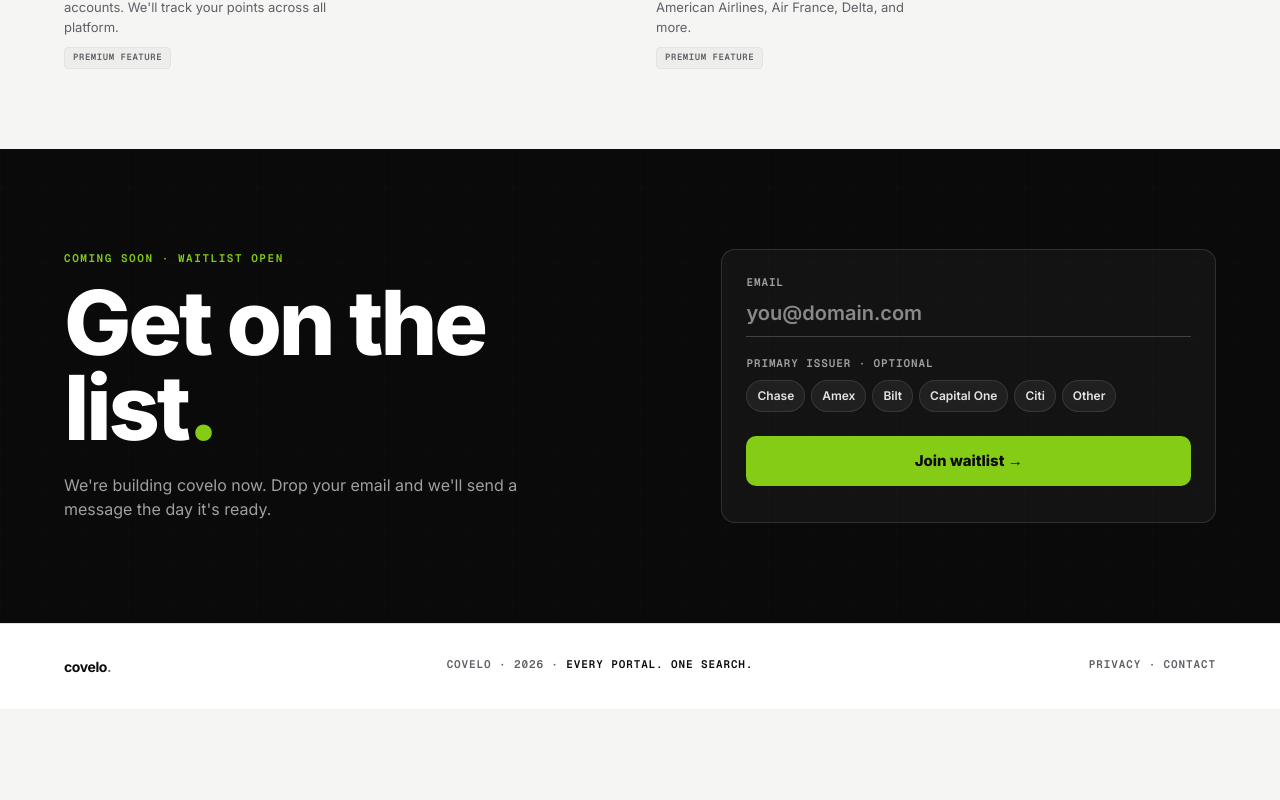
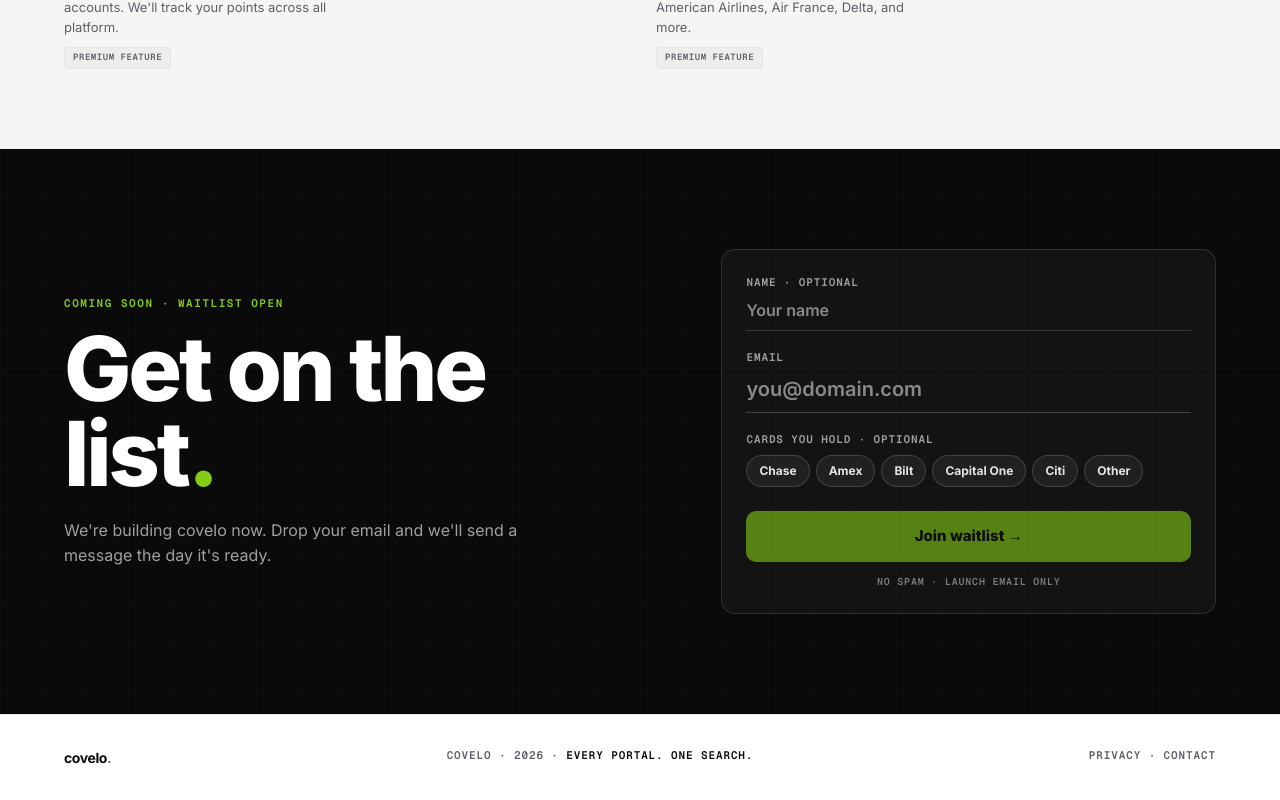
Before and after one commit to snroeung/covelo-nextjs-app, a Next.js app: page / in a window 1280 px wide. Shown: the part 2852-3652 px from the top of the page. Before the commit the page ends 3561 px from the top, so only its background shows below. Built offline with nearby package versions, Linux system fonts and the light colour scheme.

Commit message:
add waitlist capability

```diff
--- /dev/null
+++ b/app/api/waitlist/route.ts
@@ -0,0 +1,114 @@
+import { createClient } from '@supabase/supabase-js'
+import { Ratelimit } from '@upstash/ratelimit'
+import { Redis } from '@upstash/redis'
+import { NextRequest, NextResponse } from 'next/server'
+
+const supabaseAdmin = createClient(
+  process.env.SUPABASE_URL!,
+  process.env.SUPABASE_SECRET_KEY!
+)
+
+const ratelimit = new Ratelimit({
+  redis: Redis.fromEnv(),
+  limiter: Ratelimit.slidingWindow(3, '1 h'),
+  prefix: 'waitlist',
+})
+
+export async function POST(req: NextRequest) {
+  // Rate limit by IP
+  const ip = req.headers.get('x-forwarded-for')?.split(',')[0].trim() ?? '127.0.0.1'
+  const { success: allowed, limit, remaining, reset } = await ratelimit.limit(ip)
+
+  if (!allowed) {
+    return NextResponse.json(
+      { error: 'Too many requests. Try again later.' },
+      {
+        status: 429,
+        headers: {
+          'X-RateLimit-Limit':     String(limit),
+          'X-RateLimit-Remaining': String(remaining),
+          'X-RateLimit-Reset':     String(reset),
+        },
+      }
+    )
+  }
+
+  try {
+    const { email, name, cards_held, website } = await req.json()
+
+    // Honeypot — bots fill hidden fields, humans don't; silently succeed so bots think it worked
+    if (website) {
+      return NextResponse.json({ success: true })
+    }
+
+    if (!email || !/^[^\s@]+@[^\s@]+\.[^\s@]+$/.test(email)) {
+      return NextResponse.json({ error: 'Valid email required' }, { status: 400 })
+    }
+
+    // Save to Supabase
+    const { error: dbError } = await supabaseAdmin
+      .from('waitlist')
+      .insert({
+        email: email.toLowerCase().trim(),
+        name: name?.trim() || null,
+        cards_held: cards_held?.length ? cards_held : null,
+      })
+
+    if (dbError) {
+      if (dbError.code === '23505') {
+        // Duplicate — treat as success, don't expose
+        return NextResponse.json({ success: true })
+      }
+      throw dbError
+    }
+
+    // Add contact to Loops
+    if (process.env.LOOPS_API_KEY) {
+      const body: Record<string, unknown> = {
+        email: email.toLowerCase().trim(),
+        firstName: name?.trim() || null,
+        cards_held: cards_held?.join(', ') || null,
+      }
+      if (process.env.LOOPS_MAILING_LIST_ID) {
+        body.mailingLists = { [process.env.LOOPS_MAILING_LIST_ID]: true }
+      }
+
+      const contactRes = await fetch('https://app.loops.so/api/v1/contacts/create', {
+        method: 'POST',
+        headers: {
+          'Content-Type': 'application/json',
+          Authorization: `Bearer ${process.env.LOOPS_API_KEY}`,
+        },
+        body: JSON.stringify(body),
+      })
+
+      if (!contactRes.ok) {
+        console.error('Loops create contact error:', await contactRes.text())
+      }
+
+      // Trigger confirmation email
+      if (process.env.LOOPS_TRANSACTIONAL_ID) {
+        const txRes = await fetch('https://app.loops.so/api/v1/transactional', {
+          method: 'POST',
+          headers: {
+            'Content-Type': 'application/json',
+            Authorization: `Bearer ${process.env.LOOPS_API_KEY}`,
+          },
+          body: JSON.stringify({
+            transactionalId: process.env.LOOPS_TRANSACTIONAL_ID,
+            email: email.toLowerCase().trim(),
+          }),
+        })
+
+        if (!txRes.ok) {
+          console.error('Loops transactional error:', await txRes.text())
+        }
+      }
+    }
+
+    return NextResponse.json({ success: true })
+  } catch (err) {
+    console.error('Waitlist error:', err)
+    return NextResponse.json({ error: 'Something went wrong' }, { status: 500 })
+  }
+}
--- a/app/page.tsx
+++ b/app/page.tsx
@@ -1056,7 +1056,40 @@ function LittleThings({ t }: { t: Tokens }) {
 // ── Final CTA ────────────────────────────────────────────────────────────────
 
 function FinalCTA({ t }: { t: Tokens }) {
-  const issuers = ["Chase", "Amex", "Bilt", "Capital One", "Citi", "Other"];
+  const cards = ["Chase", "Amex", "Bilt", "Capital One", "Citi", "Other"];
+  const [email, setEmail]             = useState("");
+  const [name, setName]               = useState("");
+  const [honeypot, setHoneypot]       = useState("");
+  const [selected, setSelected]       = useState<string[]>([]);
+  const [status, setStatus]           = useState<"idle" | "loading" | "success" | "error">("idle");
+  const [errorMsg, setErrorMsg]       = useState("");
+
+  const toggleCard = (c: string) =>
+    setSelected((prev) => prev.includes(c) ? prev.filter((x) => x !== c) : [...prev, c]);
+
+  const submit = async () => {
+    if (!email.trim()) return;
+    setStatus("loading");
+    setErrorMsg("");
+    try {
+      const res = await fetch("/api/waitlist", {
+        method: "POST",
+        headers: { "Content-Type": "application/json" },
+        body: JSON.stringify({ email, name: name || undefined, cards_held: selected.length ? selected : undefined, website: honeypot }),
+      });
+      const data = await res.json();
+      if (data.success) {
+        setStatus("success");
+      } else {
+        setErrorMsg(data.error || "Something went wrong.");
+        setStatus("error");
+      }
+    } catch {
+      setErrorMsg("Something went wrong.");
+      setStatus("error");
+    }
+  };
+
   return (
     <div id="waitlist" className="lp-cta" style={{ padding: "100px 64px", background: t.navy, color: "#f3f3f1",
       position: "relative", overflow: "hidden" }}>
@@ -1083,31 +1116,97 @@ function FinalCTA({ t }: { t: Tokens }) {
             the day it&apos;s ready.
           </div>
         </div>
+
+        {status === "success" ? (
+          <div style={{ background: "rgba(255,255,255,0.04)", border: "1px solid rgba(255,255,255,0.12)",
+            borderRadius: 14, padding: 32, display: "flex", flexDirection: "column",
+            alignItems: "center", justifyContent: "center", gap: 16, minHeight: 280, textAlign: "center" }}>
+            <div style={{ width: 48, height: 48, borderRadius: 999, background: t.sky,
+              display: "flex", alignItems: "center", justifyContent: "center" }}>
+              <Icon name="check" size={22} color="#000"/>
+            </div>
+            <div style={{ fontSize: 22, fontWeight: 800, color: "#fff", letterSpacing: "-0.02em" }}>
+              You&apos;re on the list.
+            </div>
+            <div style={{ fontSize: 14, color: "#a0a0a0", maxWidth: 280, lineHeight: 1.5 }}>
+              We&apos;ll email you the day covelo launches.
+            </div>
+          </div>
+        ) : (
           <div style={{ background: "rgba(255,255,255,0.04)", border: "1px solid rgba(255,255,255,0.12)",
             borderRadius: 14, padding: 24 }}>
+            {/* Honeypot — hidden from humans, bots fill it */}
+            <input
+              type="text"
+              value={honeypot}
+              onChange={(e) => setHoneypot(e.target.value)}
+              tabIndex={-1}
+              autoComplete="off"
+              aria-hidden="true"
+              style={{ position: "absolute", left: "-9999px", width: 1, height: 1, opacity: 0, pointerEvents: "none" }}/>
+            {/* Name */}
             <div style={{ fontSize: 11, fontFamily: t.mono, color: "#a0a0a0",
-            letterSpacing: "0.08em", fontWeight: 700 }}>EMAIL</div>
-          <input placeholder="you@domain.com" style={{ width: "100%", background: "transparent",
-            border: "none", outline: "none", fontSize: 20, color: "#fff", fontWeight: 600,
-            padding: "8px 0", borderBottom: "1px solid rgba(255,255,255,0.2)", fontFamily: t.sans }}/>
+              letterSpacing: "0.08em", fontWeight: 700 }}>NAME · OPTIONAL</div>
+            <input
+              value={name}
+              onChange={(e) => setName(e.target.value)}
+              placeholder="Your name"
+              style={{ width: "100%", background: "transparent", border: "none", outline: "none",
+                fontSize: 16, color: "#fff", fontWeight: 600, padding: "8px 0",
+                borderBottom: "1px solid rgba(255,255,255,0.15)", fontFamily: t.sans, boxSizing: "border-box" }}/>
+            {/* Email */}
             <div style={{ fontSize: 11, fontFamily: t.mono, color: "#a0a0a0",
-            letterSpacing: "0.08em", fontWeight: 700, marginTop: 18 }}>PRIMARY ISSUER · OPTIONAL</div>
+              letterSpacing: "0.08em", fontWeight: 700, marginTop: 18 }}>EMAIL</div>
+            <input
+              type="email"
+              value={email}
+              onChange={(e) => setEmail(e.target.value)}
+              onKeyDown={(e) => e.key === "Enter" && submit()}
+              placeholder="you@domain.com"
+              style={{ width: "100%", background: "transparent", border: "none", outline: "none",
+                fontSize: 20, color: "#fff", fontWeight: 600, padding: "8px 0",
+                borderBottom: "1px solid rgba(255,255,255,0.2)", fontFamily: t.sans, boxSizing: "border-box" }}/>
+            {/* Cards */}
+            <div style={{ fontSize: 11, fontFamily: t.mono, color: "#a0a0a0",
+              letterSpacing: "0.08em", fontWeight: 700, marginTop: 18 }}>CARDS YOU HOLD · OPTIONAL</div>
             <div style={{ display: "flex", gap: 6, flexWrap: "wrap", marginTop: 8 }}>
-            {issuers.map((c) => (
-              <span key={c} style={{ padding: "6px 10px", background: "rgba(255,255,255,0.06)",
-                borderRadius: 999, fontSize: 12, fontWeight: 600, color: "#e4e4e1",
-                border: "1px solid rgba(255,255,255,0.1)" }}>{c}</span>
-            ))}
+              {cards.map((c) => {
+                const on = selected.includes(c);
+                return (
+                  <button key={c} onClick={() => toggleCard(c)}
+                    style={{ padding: "6px 12px",
+                      background: on ? t.sky : "rgba(255,255,255,0.06)",
+                      borderRadius: 999, fontSize: 12, fontWeight: 700,
+                      color: on ? "#000" : "#e4e4e1",
+                      border: on ? "none" : "1px solid rgba(255,255,255,0.15)",
+                      cursor: "pointer", transition: "background 0.15s, color 0.15s" }}>
+                    {c}
+                  </button>
+                );
+              })}
             </div>
-          <button style={{ width: "100%", marginTop: 24, background: t.sky, color: "#0a0a0a",
+            {errorMsg && (
+              <div style={{ marginTop: 12, fontSize: 11, fontFamily: t.mono,
+                color: "#ff6b6b", letterSpacing: "0.06em", fontWeight: 700 }}>
+                {errorMsg.toUpperCase()}
+              </div>
+            )}
+            <button
+              onClick={submit}
+              disabled={status === "loading" || !email.trim()}
+              style={{ width: "100%", marginTop: 24, background: t.sky, color: "#0a0a0a",
                 border: "none", borderRadius: 10, padding: "14px 0", fontSize: 15, fontWeight: 800,
-            cursor: "pointer" }}>
-            Join waitlist →
+                cursor: status === "loading" || !email.trim() ? "not-allowed" : "pointer",
+                opacity: status === "loading" || !email.trim() ? 0.6 : 1,
+                transition: "opacity 0.15s" }}>
+              {status === "loading" ? "Joining..." : "Join waitlist →"}
             </button>
-          <div style={{ marginTop: 12, display: "flex", justifyContent: "space-between",
-            fontSize: 10, fontFamily: t.mono, color: "#7a7a7a", letterSpacing: "0.08em", fontWeight: 700 }}>
+            <div style={{ marginTop: 12, fontSize: 10, fontFamily: t.mono, color: "#7a7a7a",
+              letterSpacing: "0.08em", fontWeight: 700, textAlign: "center" }}>
+              NO SPAM · LAUNCH EMAIL ONLY
             </div>
           </div>
+        )}
       </div>
     </div>
   );
--- a/package.json
+++ b/package.json
@@ -9,16 +9,19 @@
     "lint": "next lint"
   },
   "dependencies": {
+    "@supabase/supabase-js": "^2.105.4",
+    "@upstash/ratelimit": "^2.0.8",
+    "@upstash/redis": "^1.38.0",
     "next": "^16.1.6",
     "react": "^19.0.0",
     "react-dom": "^19.0.0"
   },
   "devDependencies": {
+    "@tailwindcss/postcss": "^4.2.1",
     "@types/node": "^20",
     "@types/react": "^19",
     "@types/react-dom": "^19",
     "tailwindcss": "^4.2.1",
-    "@tailwindcss/postcss": "^4.2.1",
     "typescript": "^5"
   }
 }
```
Also changed, not shown: 1 other file (tests, documents, lock files or other folders). Lines whose indentation alone changed are shown as unchanged.
